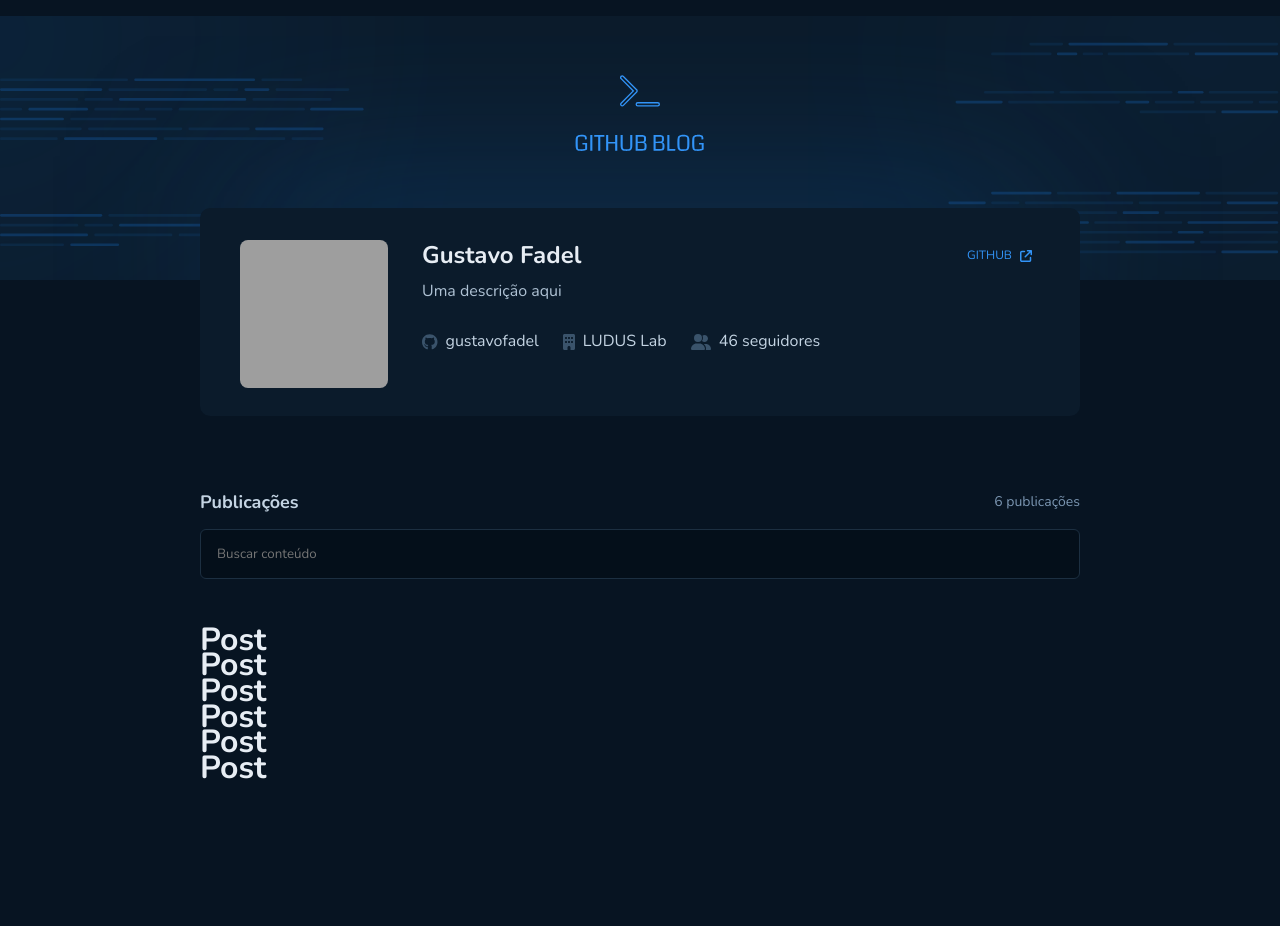
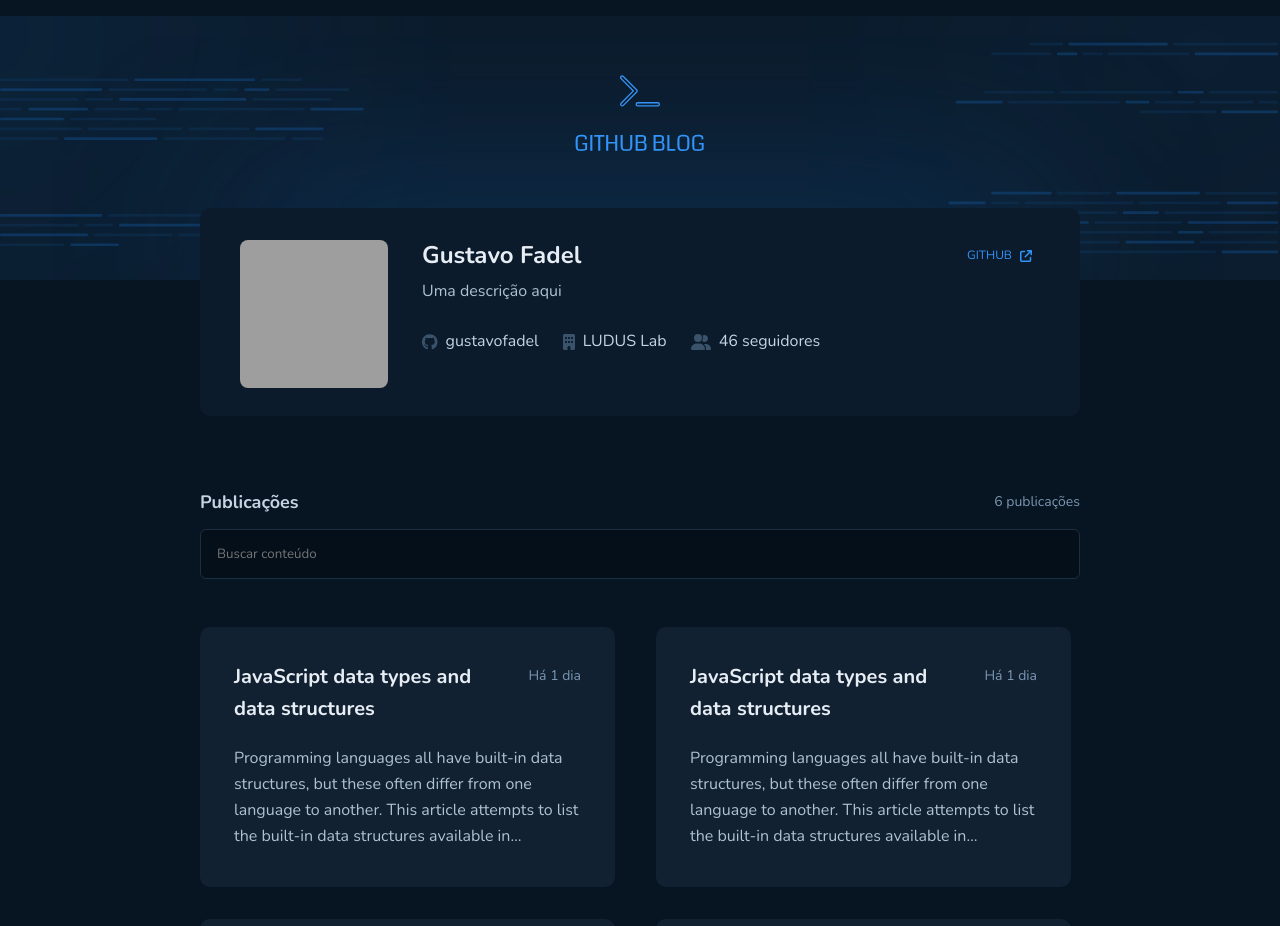
Before and after one commit to gustavofadel/github-blog, a React (Vite) app: page / in a window 1280 px wide. Shown: the top 926 px of the page. Built offline with nearby package versions, Linux system fonts and the light colour scheme; grey boxes are pictures that could not be loaded.

Commit message:
style: Added styles to the post cards

```diff
--- a/src/pages/Blog/components/Post/index.tsx
+++ /dev/null
@@ -1,3 +0,0 @@
-export function Post() {
-  return <h1>Post</h1>
-}
--- /dev/null
+++ b/src/pages/Blog/components/PostCard/index.tsx
@@ -0,0 +1,29 @@
+import {
+  PostCardBody,
+  PostCardContainer,
+  PostCardHeader,
+  PostCardPublishTime,
+  PostCardTitle,
+} from './styles'
+
+export function PostCard() {
+  return (
+    <PostCardContainer to="/">
+      <PostCardHeader>
+        <PostCardTitle>JavaScript data types and data structures</PostCardTitle>
+        <PostCardPublishTime>Há 1 dia</PostCardPublishTime>
+      </PostCardHeader>
+
+      <PostCardBody>
+        Programming languages all have built-in data structures, but these often
+        differ from one language to another. This article attempts to list the
+        built-in data structures available in JavaScript and what properties
+        they have. These can be used to build other data structures. Wherever
+        possible, comparisons with other languages are drawn. Dynamic typing
+        JavaScript is a loosely typed and dynamic language. Variables in
+        JavaScript are not directly associated with any particular value type,
+        and any variable can be assigned (and re-assigned) values of all types.
+      </PostCardBody>
+    </PostCardContainer>
+  )
+}
--- /dev/null
+++ b/src/pages/Blog/components/PostCard/styles.ts
@@ -0,0 +1,58 @@
+import { Link } from 'react-router-dom'
+import styled from 'styled-components'
+
+export const PostCardContainer = styled(Link)`
+  display: flex;
+  flex-direction: column;
+  align-items: flex-start;
+  justify-content: flex-start;
+
+  background: ${(props) => props.theme.colors['base-post']};
+  width: 25.9375rem;
+  height: 16.25rem;
+  border: 2px solid transparent;
+  border-radius: 10px;
+  text-decoration: none;
+  padding: 2rem;
+
+  &:hover {
+    cursor: pointer;
+    border: 2px solid ${(props) => props.theme.colors['base-label']};
+  }
+`
+
+export const PostCardHeader = styled.header`
+  display: flex;
+  justify-content: space-between;
+  width: 100%;
+`
+
+export const PostCardTitle = styled.h1`
+  font-size: 1.25rem;
+  font-weight: bold;
+  line-height: 160%;
+  width: 75%;
+  color: ${(props) => props.theme.colors['base-title']};
+  text-align: start;
+`
+
+export const PostCardPublishTime = styled.span`
+  font-size: 0.875rem;
+  line-height: 160%;
+  margin-top: 0.25rem;
+  color: ${(props) => props.theme.colors['base-span']};
+`
+
+export const PostCardBody = styled.p`
+  font-size: 1rem;
+  font-weight: 400;
+  line-height: 1.625rem;
+  margin-top: 1.25rem;
+  text-align: left;
+  color: ${(props) => props.theme.colors['base-text']};
+
+  display: -webkit-box;
+  -webkit-line-clamp: 4;
+  -webkit-box-orient: vertical;
+  overflow: hidden;
+`
--- a/src/pages/Blog/index.tsx
+++ b/src/pages/Blog/index.tsx
@@ -1,23 +1,23 @@
-import { Post } from './components/Post'
+import { PostCard } from './components/PostCard'
 import { Profile } from './components/Profile'
 import { SearchForm } from './components/SearchForm'
-import { BlogContainer, PostsContainer } from './styles'
+import { PostsContainer } from './styles'
 
 export function Blog() {
   return (
-    <BlogContainer>
+    <>
       <Profile />
 
+      <SearchForm />
+
       <PostsContainer>
-        <SearchForm />
-
-        <Post />
-        <Post />
-        <Post />
-        <Post />
-        <Post />
-        <Post />
+        <PostCard />
+        <PostCard />
+        <PostCard />
+        <PostCard />
+        <PostCard />
+        <PostCard />
       </PostsContainer>
-    </BlogContainer>
+    </>
   )
 }
--- a/src/pages/Blog/styles.ts
+++ b/src/pages/Blog/styles.ts
@@ -1,5 +1,7 @@
 import styled from 'styled-components'
 
-export const BlogContainer = styled.div``
-
-export const PostsContainer = styled.div``
+export const PostsContainer = styled.main`
+  display: grid;
+  grid-template-columns: repeat(2, 1fr);
+  grid-gap: 2rem;
+`
```
Also changed, not shown: src/pages/Blog/components/Post/styles.ts (deleted).
